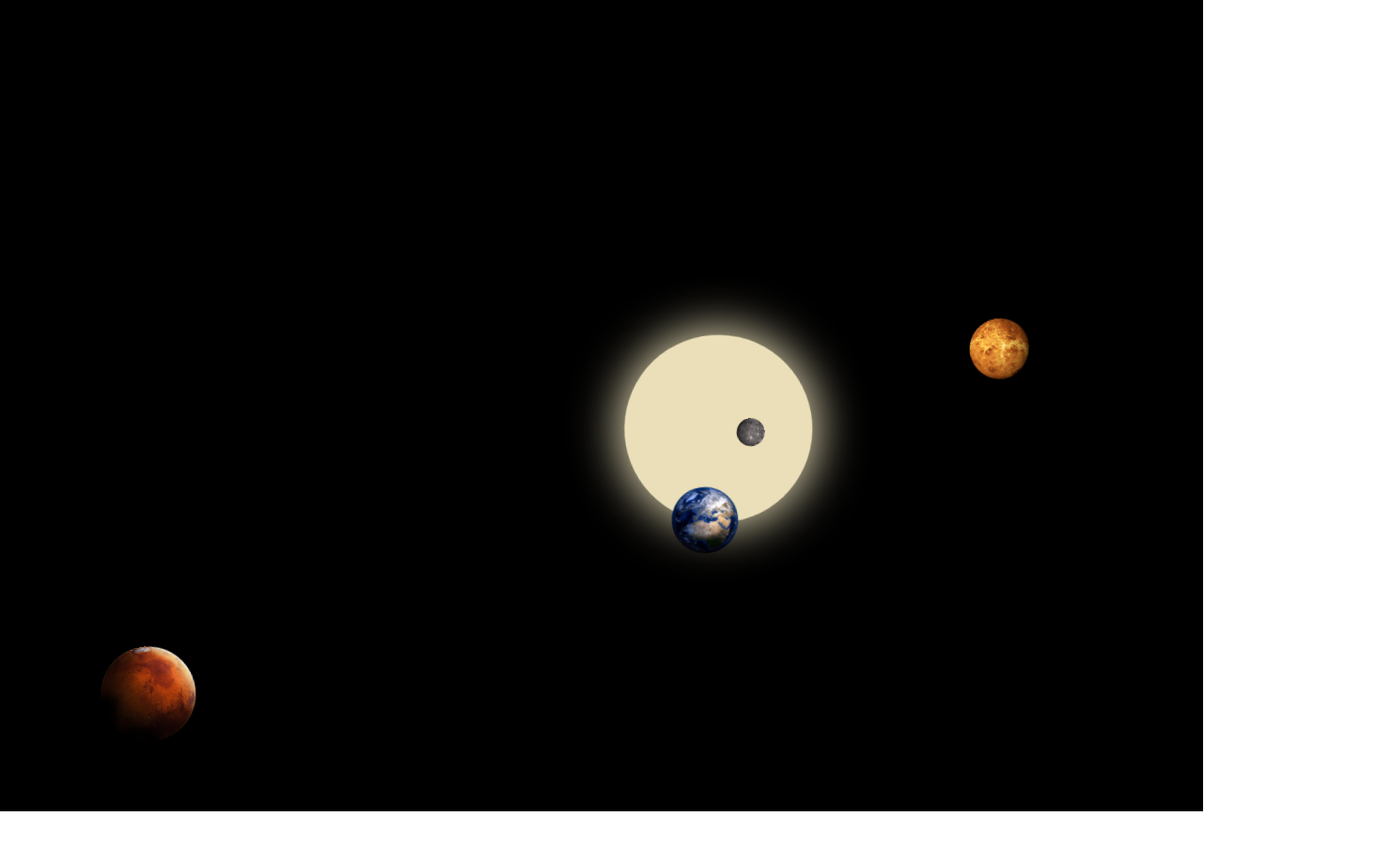
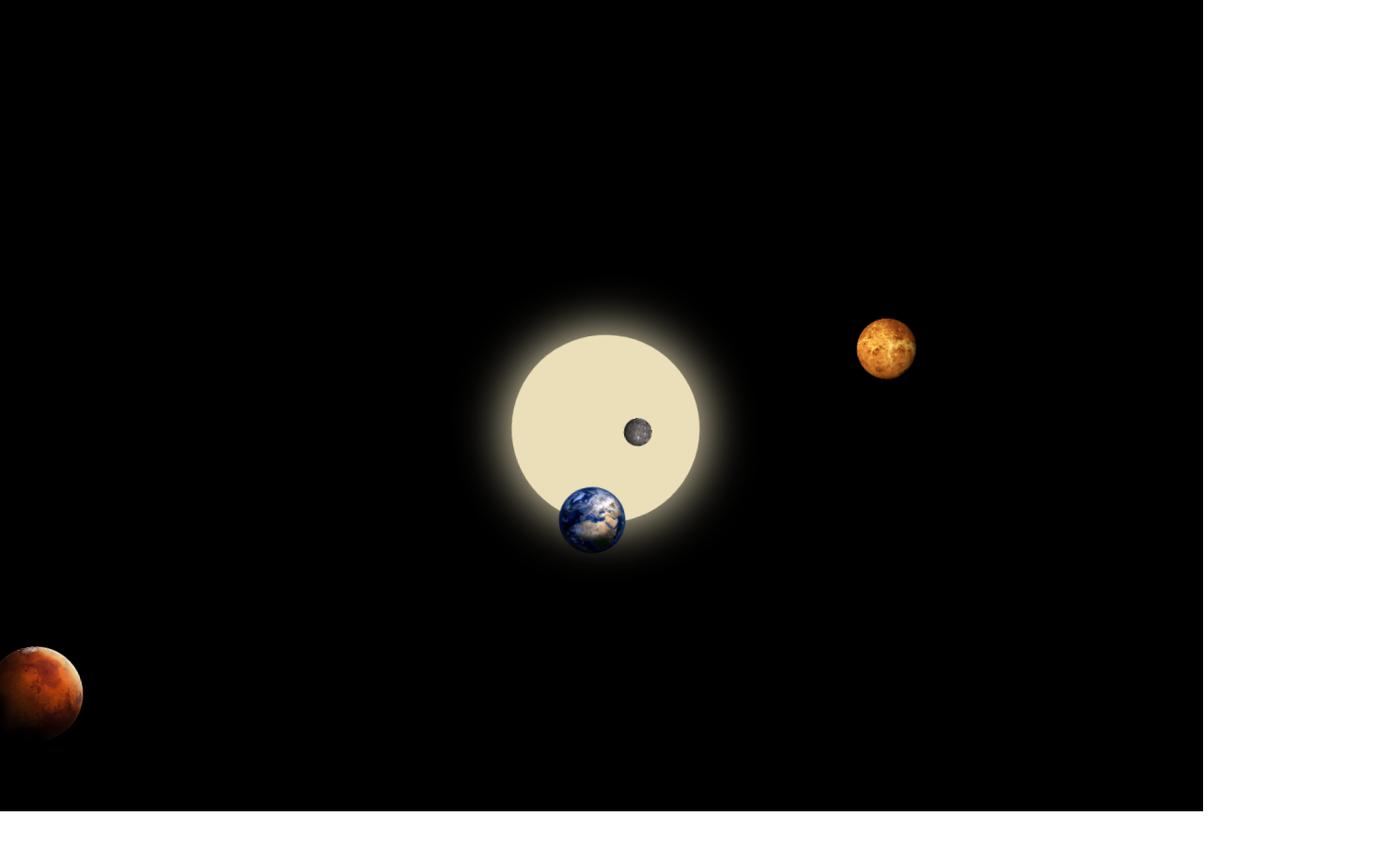
Before and after one commit to vaneahortolomei/planets, a website built with Vite: page index.html in a window 1280 px wide. Shown: the whole page at 94% size, 1481 px wide, since content can reach past the window. Built offline with nearby package versions, Linux system fonts and the light colour scheme.

Commit message:
fix width planets

```diff
--- a/src/planets/planets.scss
+++ b/src/planets/planets.scss
@@ -1,6 +1,5 @@
 .planets {
     max-width: 1000px;
-    width: 200%;
     height: 100vh;
     margin: 0 auto;
     padding: 20px;
```
